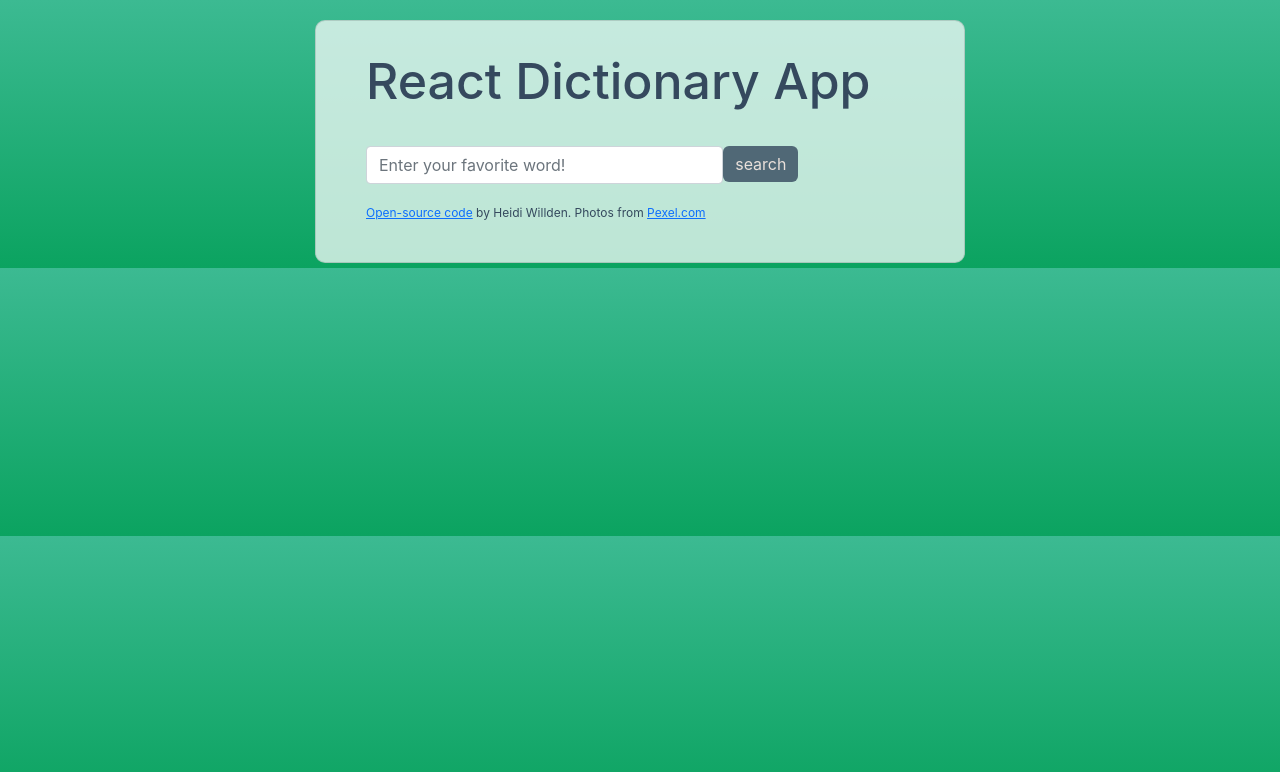
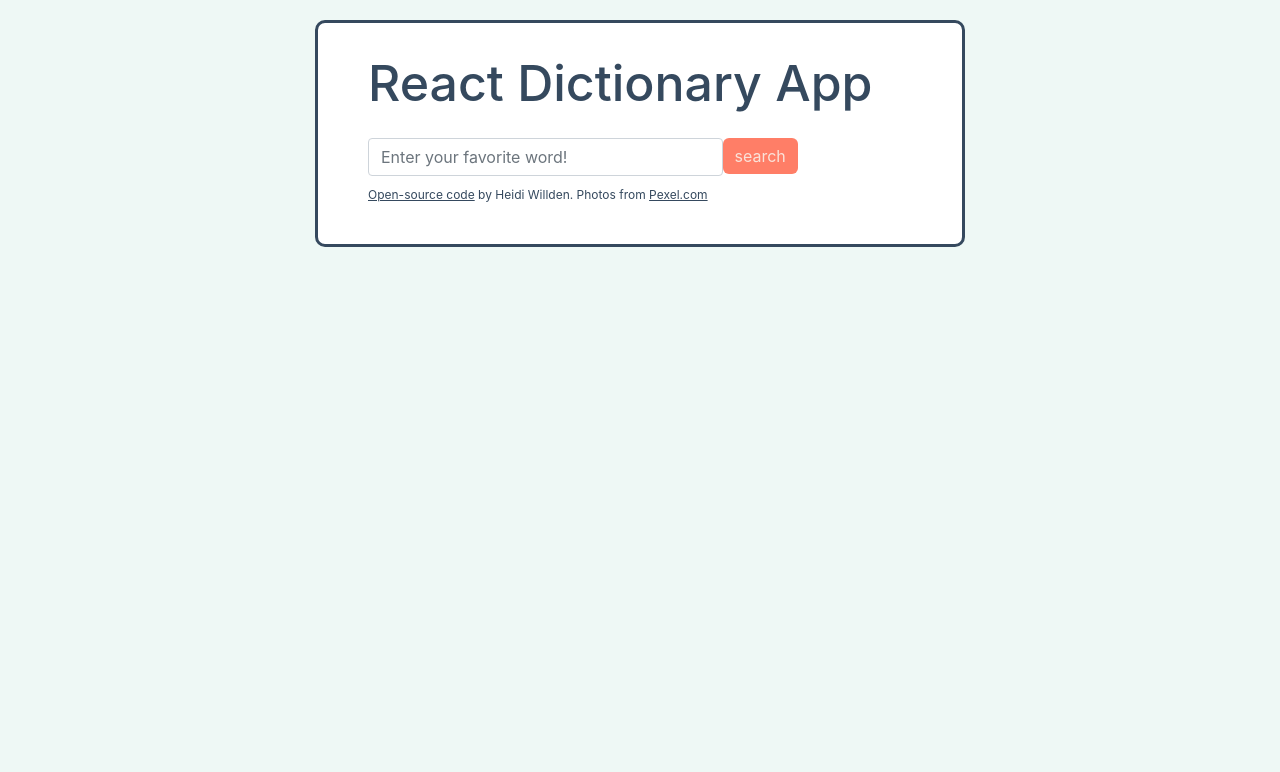
Before and after one commit to momopeachyh/dictionary-app, a React (Create React App) app: page / in a window 1280 px wide. In both pictures the pointer is over the input "search". Shown: the top 772 px of the page. Built offline with nearby package versions, Linux system fonts and the light colour scheme; no server answers.

Commit message:
Updated styling

```diff
--- a/src/App.css
+++ b/src/App.css
@@ -1,9 +1,9 @@
 body {
-  background: linear-gradient(to top, #0ba360 0%, #3cba92 100%);
+  background-color: rgba(234, 247, 243, 0.8);
 }
 
 .card {
-  background-color: rgba(234, 247, 243, 0.8);
+  border: 3px solid #35495e;
   border-radius: 10px;
   color: #35495e;
   margin: 20px auto 5px;
--- a/src/Data.css
+++ b/src/Data.css
@@ -1,4 +1,5 @@
 .word {
   font-size: 40px;
   margin-bottom: 5px;
+  margin-top: 20px;
 }
--- a/src/Dictionary.css
+++ b/src/Dictionary.css
@@ -1,5 +1,5 @@
 form {
-  margin: 20px auto;
+  margin: 10px auto;
 }
 
 input {
@@ -18,8 +18,8 @@ input {
 }
 
 .btn:hover {
-  background: rgba(53, 73, 94, 0.8);
-  border: rgba(53, 73, 94, 0.8);
+  background: #ff7e67;
+  border: #ff7e67;
   color: #f9ede5e6;
   outline: none;
 }
--- a/src/Footer.css
+++ b/src/Footer.css
@@ -2,3 +2,11 @@
   font-size: 12px;
   margin-bottom: 20px;
 }
+
+a {
+  color: #35495e;
+}
+
+a:hover {
+  color: #ff7e67;
+}
--- a/src/Phonetics.css
+++ b/src/Phonetics.css
@@ -6,5 +6,5 @@ button {
 }
 
 button:hover {
-  color: rgba(53, 73, 94, 0.8);
+  color: #ff7e67;
 }
```
